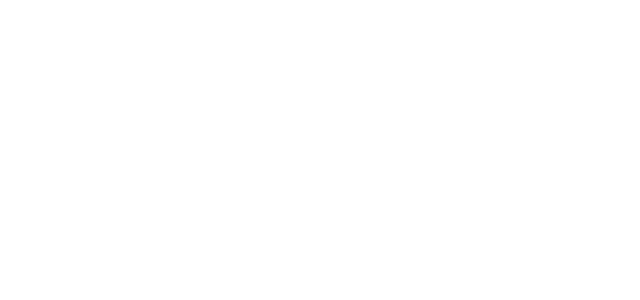
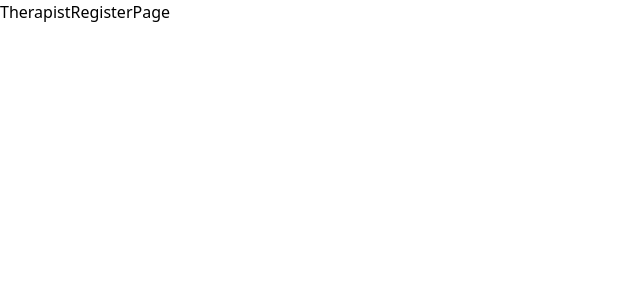
Before and after one commit to Khant-Nyar-Ko-Ko/Healing-Hub, a React (Vite) app: page /auth/therapist-register in a window 1280 px wide. Before the commit this address had no page. Shown: the top 300 px of the page, without its empty margins (0-640 px from the left). Built offline with nearby package versions, Linux system fonts and the light colour scheme.

Commit message:
auth layout

```diff
--- a/src/App.tsx
+++ b/src/App.tsx
@@ -1,9 +1,10 @@
 import { useRoutes } from "react-router-dom";
 import PatientRouter from "./router/PatientRouter"
+import AuthRouter from "./router/AuthRouter";
 
 const App = () => {
 
-  const routes = [...PatientRouter];
+  const routes = [...PatientRouter, ...AuthRouter];
   const routing = useRoutes(routes);
 
   return (
--- a/src/layouts/AuthLayout.tsx
+++ b/src/layouts/AuthLayout.tsx
@@ -1,7 +1,8 @@
+import { Outlet } from "react-router-dom"
 
 const AuthLayout = () => {
   return (
-    <div>AuthLayout</div>
+    <div><Outlet/></div>
   )
 }
 
```
